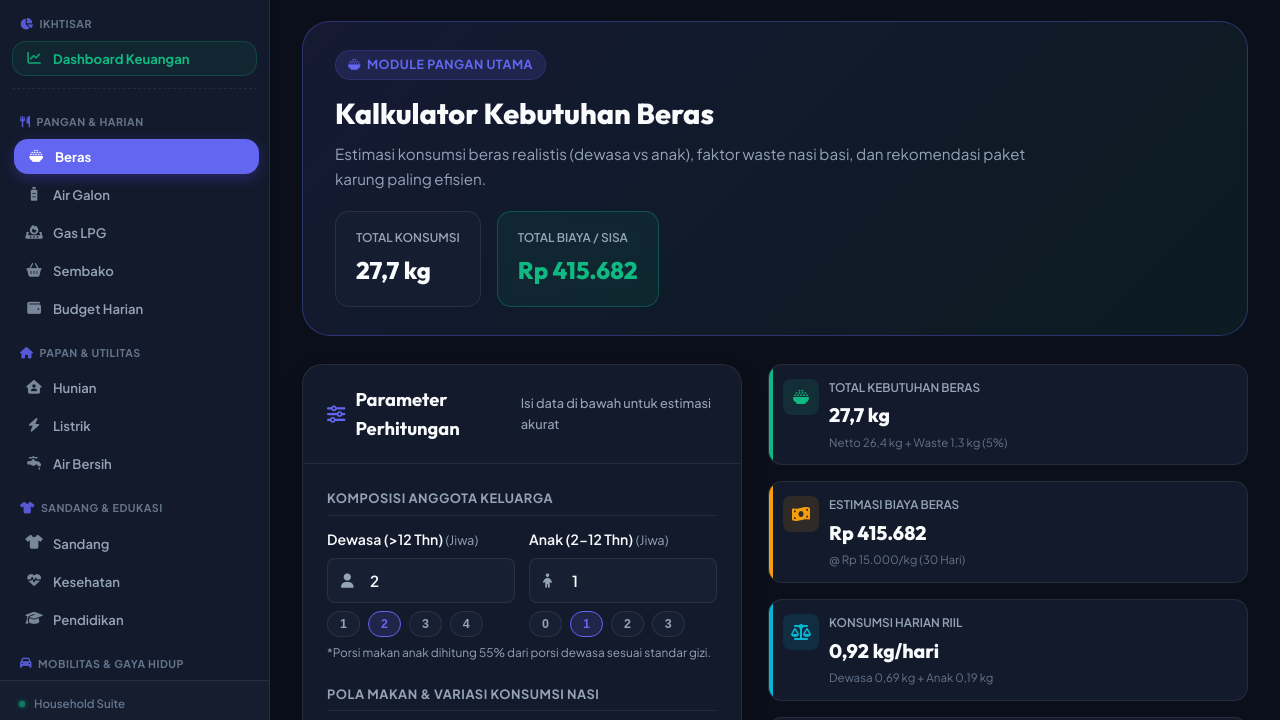
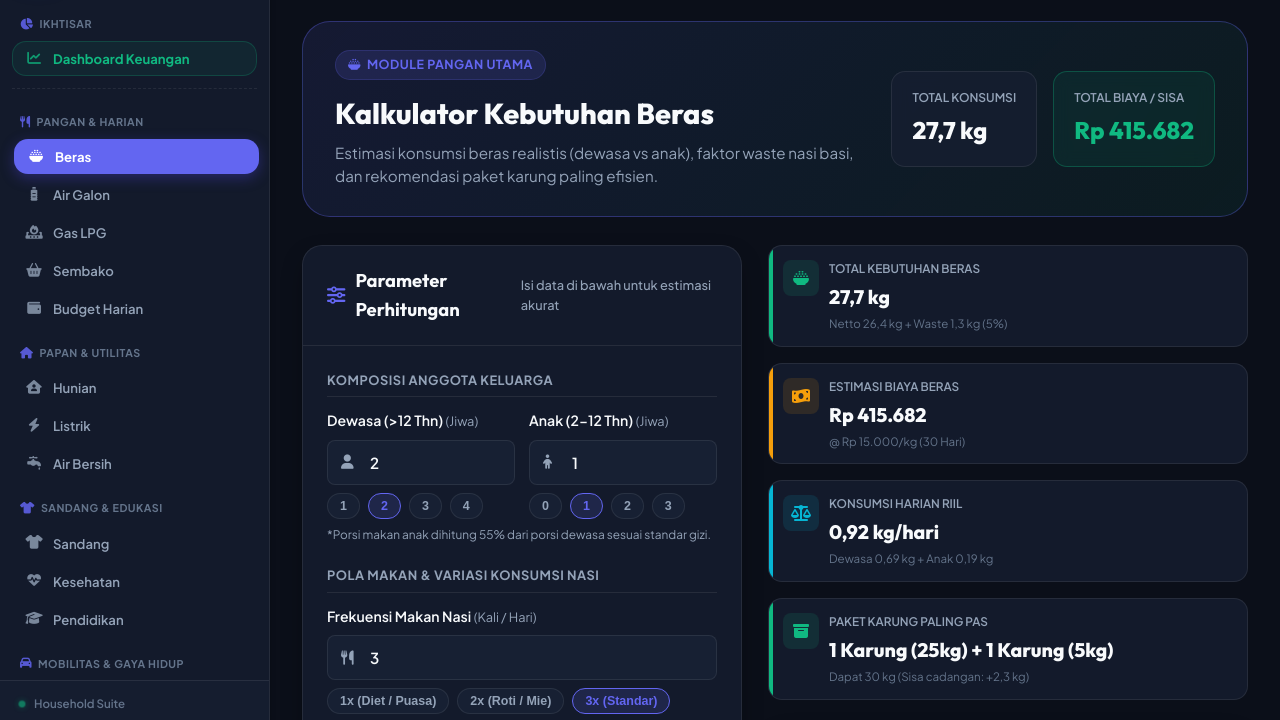
Before and after one commit to riyandimuhamad/kehidupan, a website with bundled scripts: page index.html in a window 1280 px wide. Shown: the part 73-793 px from the top of the page. Built offline with nearby package versions, Linux system fonts and the light colour scheme; animation ran at ten frames a second.

Commit message:
style: jadikan subtitle hero-banner 1 baris penuh tanpa batas max-width kaku agar tidak patah canggung

```diff
--- a/css/styles.css
+++ b/css/styles.css
@@ -612,6 +612,11 @@ body.dark-mode .nav-btn:hover {
   border: 1px solid rgba(99, 102, 241, 0.2);
 }
 
+.hero-text {
+  flex: 1;
+  min-width: 0;
+}
+
 .hero-text h2 {
   font-family: var(--font-heading);
   font-size: 1.8rem;
@@ -623,13 +628,15 @@ body.dark-mode .nav-btn:hover {
 .hero-text p {
   color: var(--text-muted);
   font-size: 0.95rem;
-  max-width: 700px;
+  max-width: none;
+  line-height: 1.5;
 }
 
 .hero-stats {
   display: flex;
   gap: 16px;
   flex-wrap: wrap;
+  flex-shrink: 0;
 }
 
 .mini-stat-card {
```
